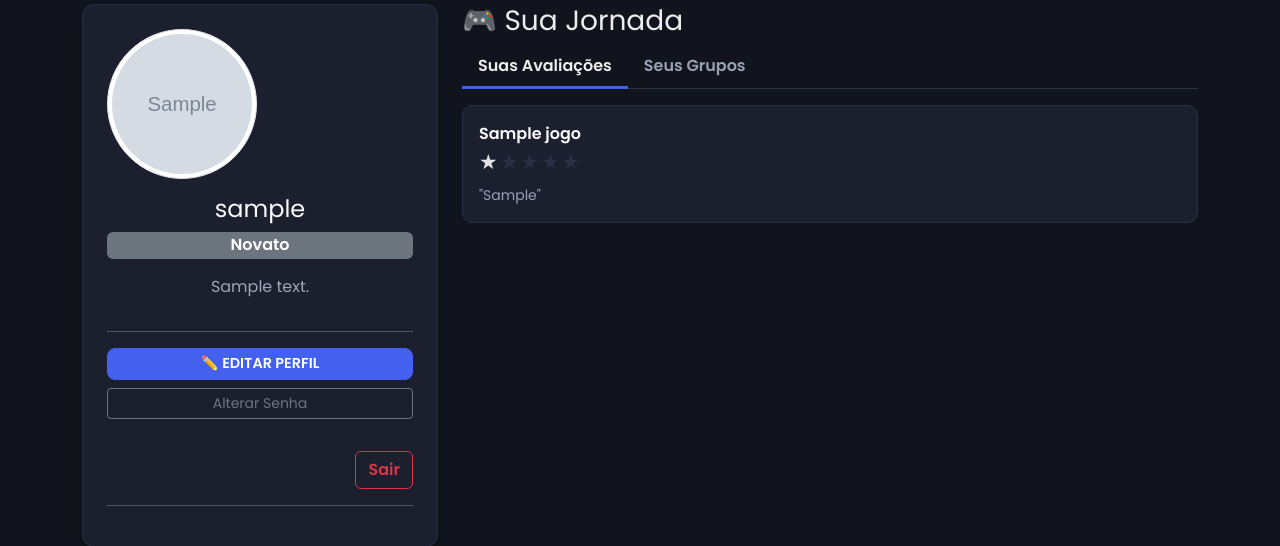
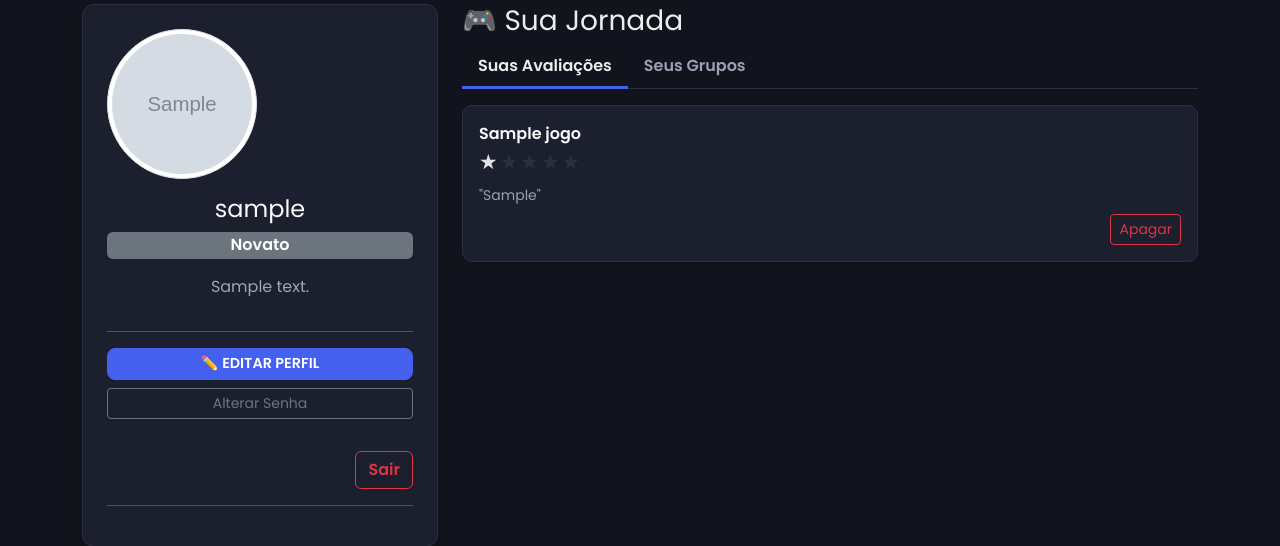
Before and after one commit to David-DEV2005/Gameboxd-Projeto-de-Desenvolvimento-Web-2, a Django app: page /perfil/ in a window 1280 px wide. Shown: the part 139-685 px from the top of the page. Run offline with Django 5.2, Linux system fonts and the light colour scheme; a user stored in the database is signed in; tables that the repository leaves empty hold one stand-in row (values such as "Sample post"); grey boxes marked "Sample" are stand-in pictures.

Commit message:
Atualização para apagar avaliação no perfil.

```diff
--- a/lobby/templates/lobby/profile.html
+++ b/lobby/templates/lobby/profile.html
@@ -1,4 +1,5 @@
 {% extends 'lobby/base.html' %}
+
 {% block content %}
 <div class="row mt-5">
     <div class="col-md-4 text-center">
@@ -42,6 +43,12 @@
                                 <span class="render-estrelas" data-nota="{{ r.nota }}"></span>
                             </div>
                             <p class="mb-0 small text-muted">"{{ r.comentario }}"</p>
+                            <form method="POST" action="{% url 'deletar_avaliacao' r.id %}" class="mt-2 text-end" onsubmit="return confirm('Tem certeza que deseja apagar esta avaliação para sempre?');">
+                                {% csrf_token %}
+                                <button type="submit" class="btn btn-sm btn-outline-danger">
+                                    Apagar
+                                </button>
+                            </form>
                         </div>
                     </div>
                 {% empty %}
@@ -51,7 +58,7 @@
 
             <div class="tab-pane fade" id="grupos" role="tabpanel">
                 <div class="row mt-3">
-                    {% for grupo in grupos %}
+                    {% for grupo in meus_grupos %}
                         <div class="col-md-6 mb-3">
                             <div class="card card-dark h-100 shadow-sm border-0 p-3">
                                 <h6 class="fw-bold text-primary mb-1">{{ grupo.nome }}</h6>
```
